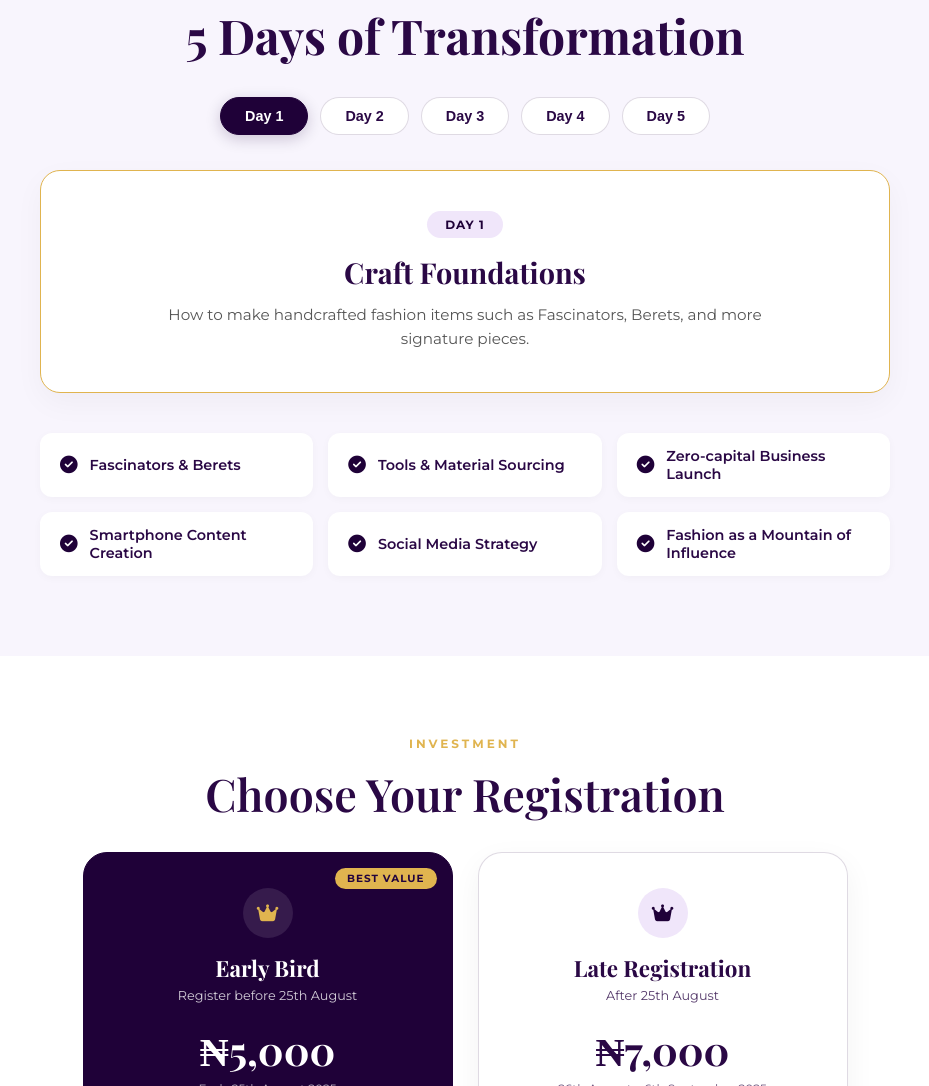
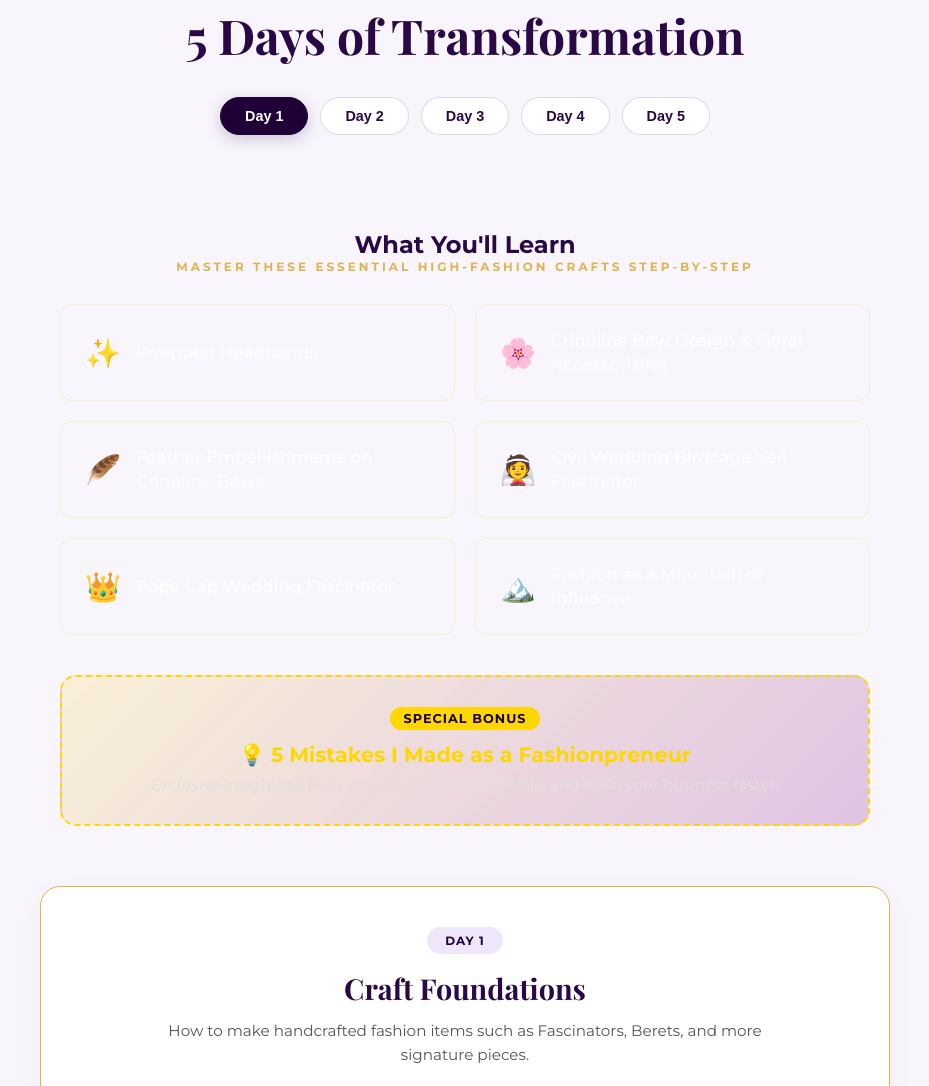
Before and after one commit to davidalade52-create/inner-beauty-palace, a website: page Frontend/index.html in a window 1280 px wide. Shown: the part 1209-2295 px from the top of the page, without its empty margins (175-1104 px from the left). Drawn offline with nearby package versions, Linux system fonts and the light colour scheme; a web font is replaced by a local one.

Commit message:
add what you will learn section

```diff
--- a/Frontend/index.css
+++ b/Frontend/index.css
@@ -147,6 +147,84 @@
         .topic-pill { background: #ffffff; border-radius: 12px; padding: 14px 20px; display: flex; align-items: center; gap: 12px; box-shadow: 0 2px 8px rgba(0,0,0,0.03); text-align: left; font-size: 0.9rem; font-weight: 600; color: var(--text-dark); }
         .topic-pill i { color: var(--bg-purple-dark); font-size: 1.1rem; }
 
+        /* What You'll Learn Section */
+.learn-section {
+  padding: 60px 20px;
+  text-align: center;
+}
+
+.learn-grid {
+  display: grid;
+  grid-template-columns: repeat(auto-fit, minmax(280px, 1fr));
+  gap: 20px;
+  margin-top: 30px;
+}
+
+.learn-card {
+  background: rgba(255, 255, 255, 0.05);
+  border: 1px solid rgba(255, 215, 0, 0.2);
+  border-radius: 12px;
+  padding: 24px;
+  text-align: left;
+  transition: transform 0.3s ease, border-color 0.3s ease;
+  display: flex;
+  align-items: center;
+  gap: 15px;
+}
+
+.learn-card:hover {
+  transform: translateY(-5px);
+  border-color: #ffd700;
+  box-shadow: 0 8px 20px rgba(255, 215, 0, 0.15);
+}
+
+.learn-icon {
+  font-size: 1.8rem;
+}
+
+.learn-card h3 {
+  font-size: 1.05rem;
+  font-weight: 500;
+  color: #ffffff;
+  margin: 0;
+  line-height: 1.4;
+}
+
+/* Bonus Card Styling */
+.bonus-card {
+  margin-top: 40px;
+  background: linear-gradient(135deg, rgba(255, 215, 0, 0.15), rgba(128, 0, 128, 0.2));
+  border: 2px dashed #ffd700;
+  border-radius: 16px;
+  padding: 30px 24px;
+  position: relative;
+  text-align: center;
+}
+
+.bonus-badge {
+  display: inline-block;
+  background-color: #ffd700;
+  color: #1a002c;
+  font-weight: bold;
+  font-size: 0.8rem;
+  padding: 4px 14px;
+  border-radius: 20px;
+  margin-bottom: 12px;
+  letter-spacing: 1px;
+}
+
+.bonus-card h3 {
+  color: #ffd700;
+  font-size: 1.3rem;
+  margin-bottom: 8px;
+}
+
+.bonus-card p {
+  color: #e0e0e0;
+  font-size: 0.95rem;
+  margin: 0;
+}
+
         /* ----------------------------------
            SECTION 4: CHOOSE YOUR REGISTRATION
         ----------------------------------- */
--- a/Frontend/index.html
+++ b/Frontend/index.html
@@ -72,6 +72,52 @@
                 <button class="day-tab" onclick="switchDay(5)">Day 5</button>
             </div>
 
+            <!-- What You'll Learn Section -->
+<section class="learn-section">
+  <div class="container">
+    <h2 class="section-title">What You'll Learn</h2>
+    <p class="section-subtitle">Master these essential high-fashion crafts step-by-step</p>
+
+    <div class="learn-grid">
+      <div class="learn-card">
+        <span class="learn-icon">✨</span>
+        <h3>Wrapped Headbands</h3>
+      </div>
+
+      <div class="learn-card">
+        <span class="learn-icon">🌸</span>
+        <h3>Crinoline Bow Design & Floral Accessorizing</h3>
+      </div>
+
+      <div class="learn-card">
+        <span class="learn-icon">🪶</span>
+        <h3>Feather Embellishments on Crinoline Bows</h3>
+      </div>
+
+      <div class="learn-card">
+        <span class="learn-icon">👰</span>
+        <h3>Civil Wedding Birdcage Veil Fascinator</h3>
+      </div>
+
+      <div class="learn-card">
+        <span class="learn-icon">👑</span>
+        <h3>Pope Cap Wedding Fascinator</h3>
+      </div>
+
+      <div class="learn-card">
+        <span class="learn-icon">🏔️</span>
+        <h3>Fashion as a Mountain of Influence</h3>
+      </div>
+    </div>
+
+    <!-- Bonus Card -->
+    <div class="bonus-card">
+      <div class="bonus-badge">SPECIAL BONUS</div>
+      <h3>💡 5 Mistakes I Made as a Fashionpreneur</h3>
+      <p>Exclusive insights to help you avoid common pitfalls and scale your business faster.</p>
+    </div>
+  </div>
+</section>
             <div class="day-card">
                 <span class="day-badge" id="cardDayBadge">DAY 1</span>
                 <h3 class="card-day-title" id="cardDayTitle">Craft Foundations</h3>
```
